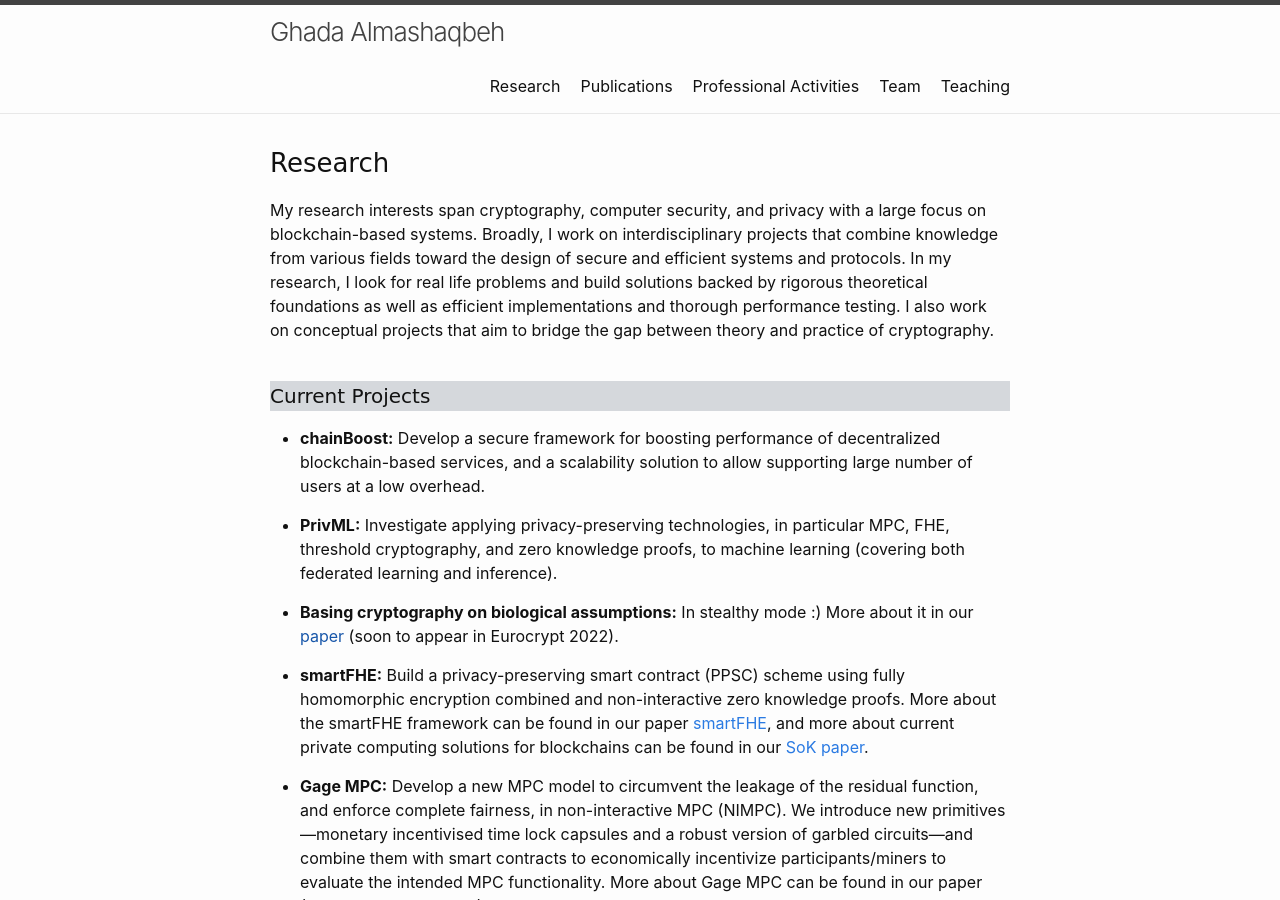
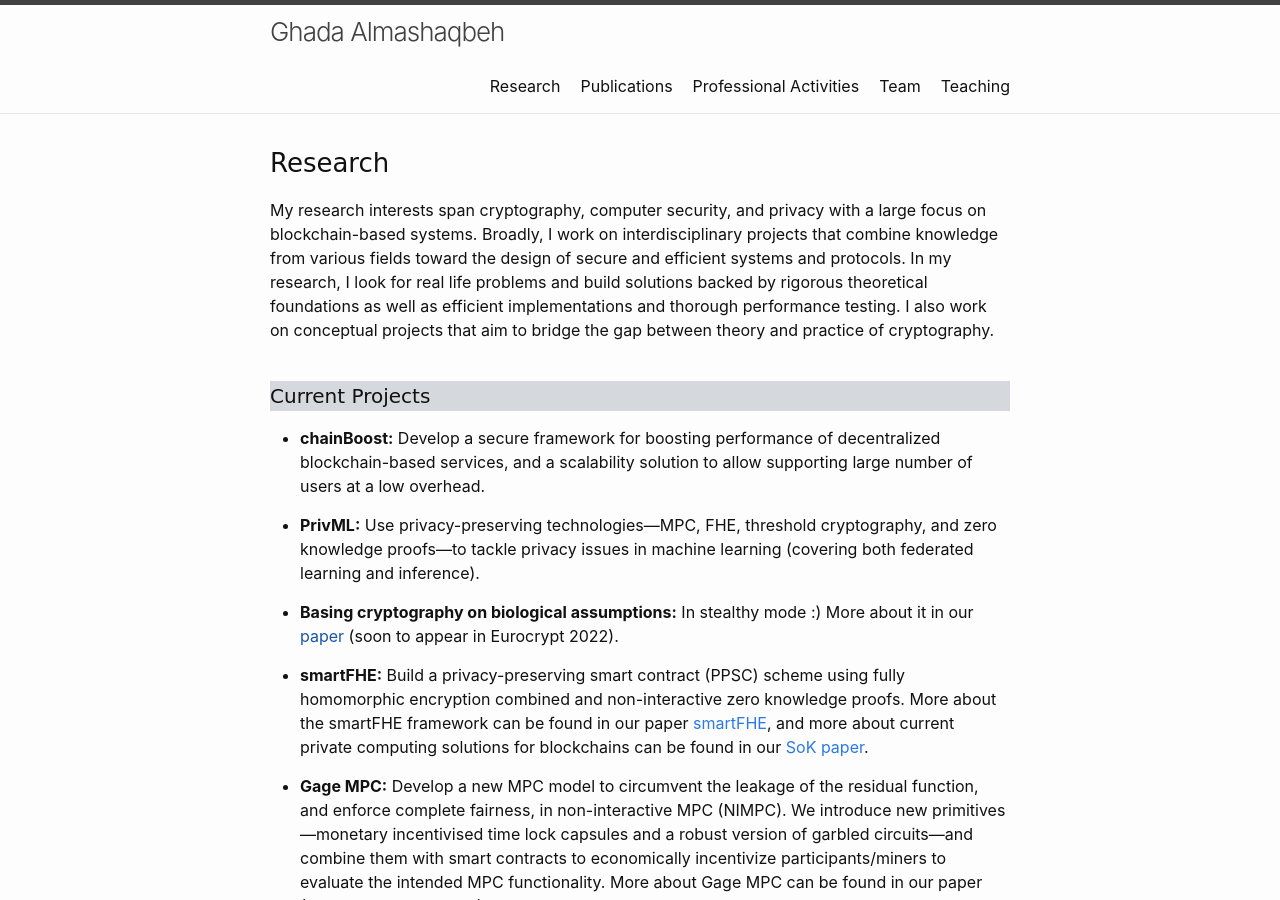
Before and after one commit to GhadaAlmashaqbeh/GhadaAlmashaqbeh.github.io, a Jekyll site: the page built from 01-research.md, in a window 1280 px wide and 900 px high. Built offline with Jekyll 4.4.1, drawn with Linux system fonts in a browser that asks for light colours.

```diff
--- a/01-research.md
+++ b/01-research.md
@@ -15,7 +15,7 @@
 
 * **chainBoost:** Develop a secure framework for boosting performance of decentralized blockchain-based services, and a scalability solution to allow supporting large number of users at a low overhead.
 
-* **PrivML:** Investigate applying privacy-preserving technologies, in particular MPC, FHE, threshold cryptography, and zero knowledge proofs, to machine learning (covering both federated learning and inference).
+* **PrivML:** Use privacy-preserving technologies---MPC, FHE, threshold cryptography, and zero knowledge proofs---to tackle privacy issues in machine learning (covering both federated learning and inference).
 
 * **Basing cryptography on biological assumptions:** In stealthy mode :) More about it in our [paper]() (soon to appear in Eurocrypt 2022).
 
```
